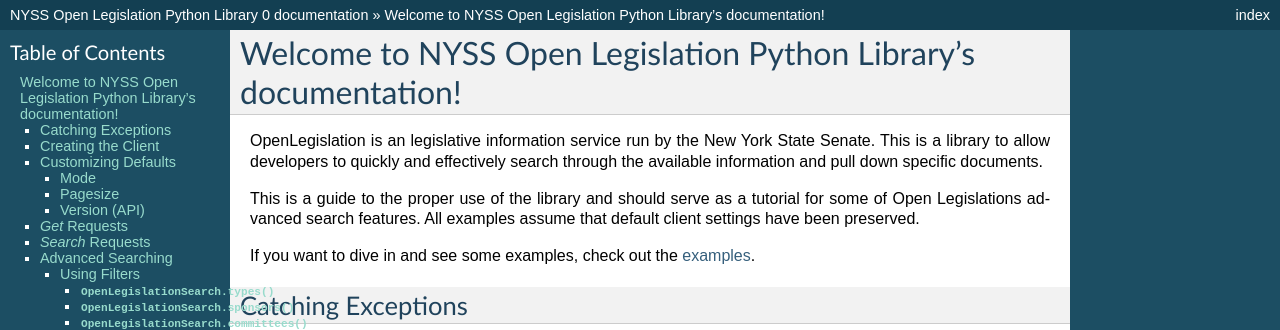
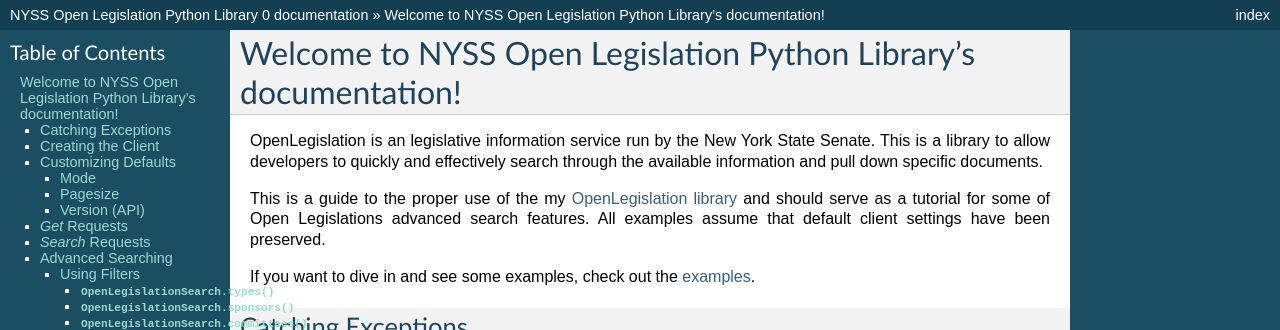
Before and after one commit to GraylinKim/OpenLegLib, a Sphinx documentation site: the page built from doc/source/index.rst, in a window 1280 px wide and 900 px high, cut to the strip 0-330 px from the top of the window. Built offline with Sphinx 7.4.7, drawn with Linux system fonts in a browser that asks for light colours.

```diff
--- a/doc/source/index.rst
+++ b/doc/source/index.rst
@@ -16,9 +11,10 @@ OpenLegislation is an legislative information service run by the New York
 State Senate. This is a library to allow developers to quickly and effectively
 search through the available information and pull down specific documents.
 
-This is a guide to the proper use of the library and should serve as a
-tutorial for some of Open Legislations advanced search features. All examples
-assume that default client settings have been preserved.
+This is a guide to the proper use of the my
+`OpenLegislation library <http://github.com/GraylinKim/nyss_openlegislation>`_
+and should serve as a tutorial for some of Open Legislations advanced search
+features. All examples assume that default client settings have been preserved.
 
 If you want to dive in and see some examples, check out the
 :doc:`examples </examples>`.
```
Also changed, not shown: other parts of doc/source/index.rst (+0 -5 lines), 5 other files.
